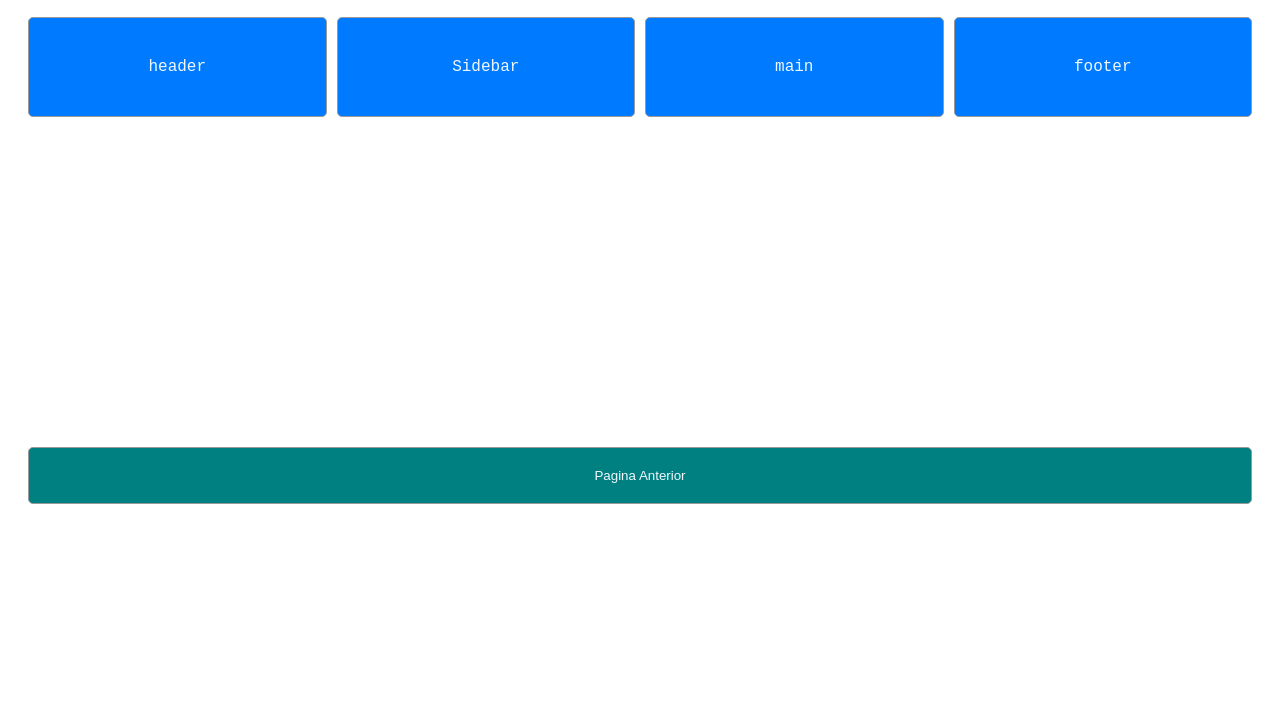
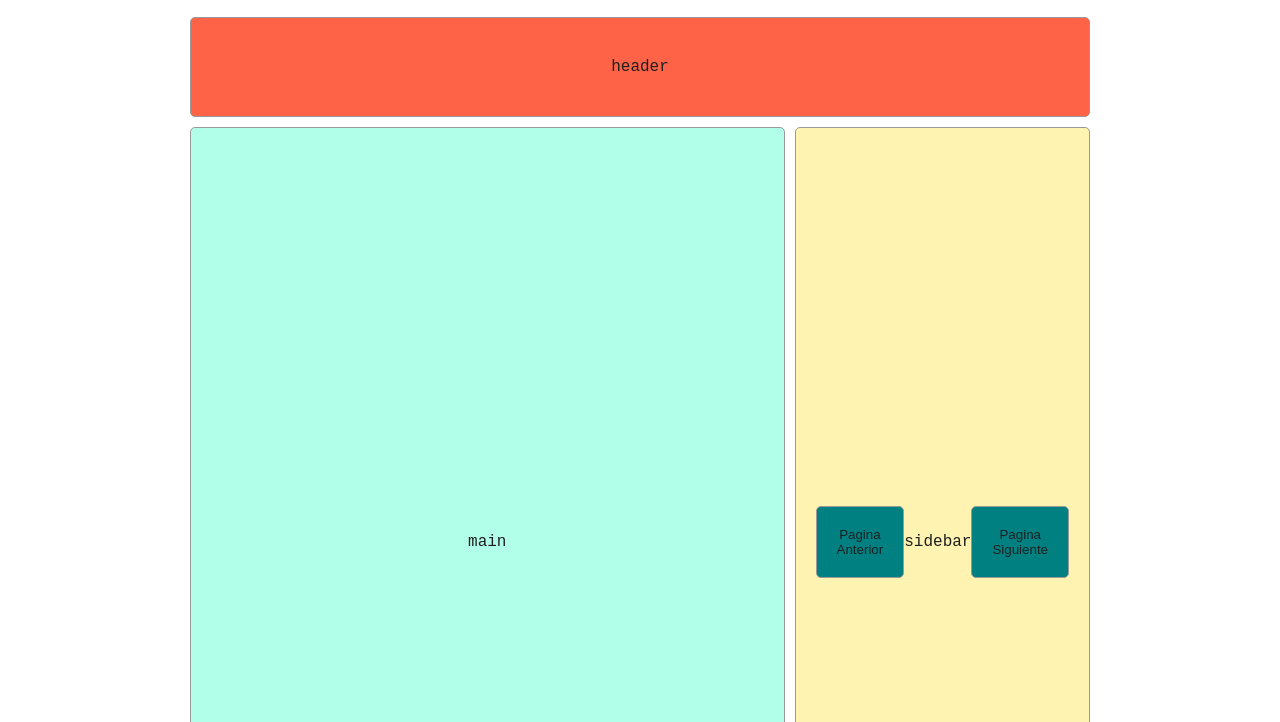
Before and after one commit to RomeroIsHere/PHPFirstForm, a plain HTML site: page Grid/ThirdExercise.html in a window 1280 px wide. Shown: the part 78-800 px from the top of the page. Drawn offline with Linux system fonts and the light colour scheme.

Commit message:
Finished 3rd

```diff
--- a/Grid/ThirdExercise.html
+++ b/Grid/ThirdExercise.html
@@ -9,12 +9,16 @@
 <body>
       <h2>Ejercicio 3</h2>
     <div class="grid-container">
-        <div class="grid-item">header</div>
-        <div class="grid-item">Sidebar</div>
-        <div class="grid-item">main</div>
-        <div class="grid-item">footer</div>
+        <div class="grid-item head">header</div>
+        <div class="grid-item side">
+            <a href="./SecondExercise.html"><button class="grid-item" style="margin: 0 auto;">Pagina Anterior</button></a>
+            sidebar
+            <a href="./SecondExercise.html"><button class="grid-item" style="margin: 0 auto;">Pagina Siguiente</button></a>
+        </div>
+        <div class="grid-item main">main</div>
+        <div class="grid-item foot flex-container">footer</div>
     </div>
 
-    <a href="./SecondExercise.html"><button class="grid-item" style="margin: 0 auto;">Pagina Anterior</button></a>
+
 </body>
 </html>
--- a/Grid/styles/ThirdStyle.css
+++ b/Grid/styles/ThirdStyle.css
@@ -14,9 +14,9 @@ h2{
 
 .grid-item{
     padding: 20px;
-    background-color: #007bFF;
+    background-color: #bedeff;
     display: flex;
-    color: aliceblue;
+    color: #1e1f20;
     border: 1px solid #999999;
     border-radius: 5px;
     justify-content: center;
@@ -31,47 +31,40 @@ button.grid-item{
     height: 100%;
     cursor: pointer;
 }
+
 .grid-container{
     display: grid;
-    grid-template-columns: repeat(4,1fr);
-    grid-template-rows: repeat(4, 100px);
-
+    grid-template-columns: repeat(3,1fr);
+    grid-template-rows: 100px auto 50px;
     gap: 10px;
-
     margin: 0 auto;
-}
-
-.item-span-col{
-    background-color: #316300;
-    grid-column: 1/ span 3;
-}
-
-.item-span-row{
-    background-color: chocolate;
-    grid-row: 2/ span 2;
+    max-width: 900px;
+    height: 1000px;
 }
 
 .flex-container{
     display: flex;
-    flex-direction: column;
+    flex-flow: column wrap;
     justify-content: space-evenly;
-    align-items: center;
+    align-items:center;
 }
 
-@media(max-width:760px){
-    .grid-container{
-        grid-template-columns: 1fr 1fr;
-        grid-template-rows: auto;
-    }
+.head{
+    background-color: tomato;
+    grid-column-start: 1;
+    grid-column-end: 4;
 }
-
-@media(max-width:480px){
-    .grid-container{
-        grid-template-columns: 1fr;
-        grid-template-rows: auto;
-        gap:5px;
-    }
-    .oculta{
-    display: none;
-    }
+.side{
+    background-color: #fff3b1;
+    grid-column: 3/4;
+    grid-row: 2;
 }
+.main{
+    background-color: #b1ffe8;
+    grid-column: 1/3 ;
+    grid-row: 2;
+}
+.foot{
+    background-color: #f8b1ff;
+    grid-column:1/4;
+}
```
